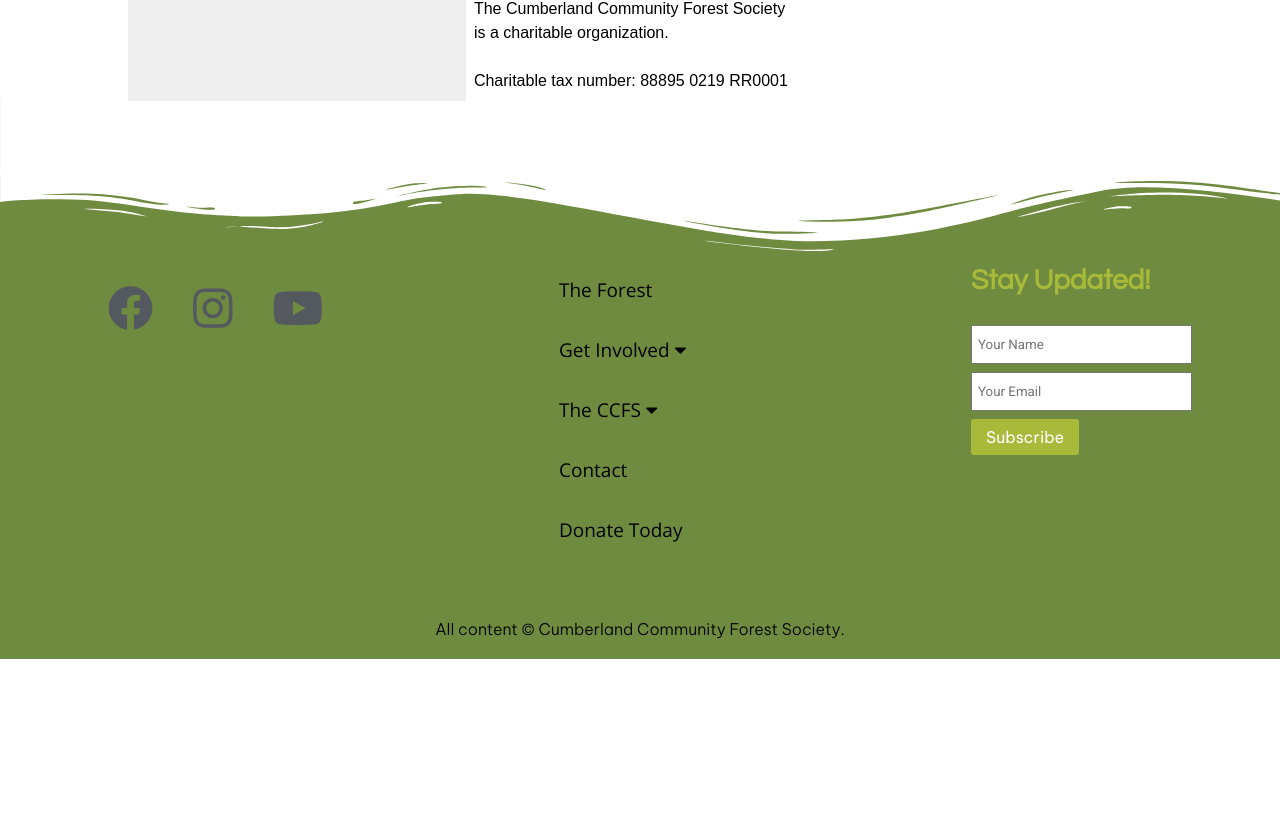
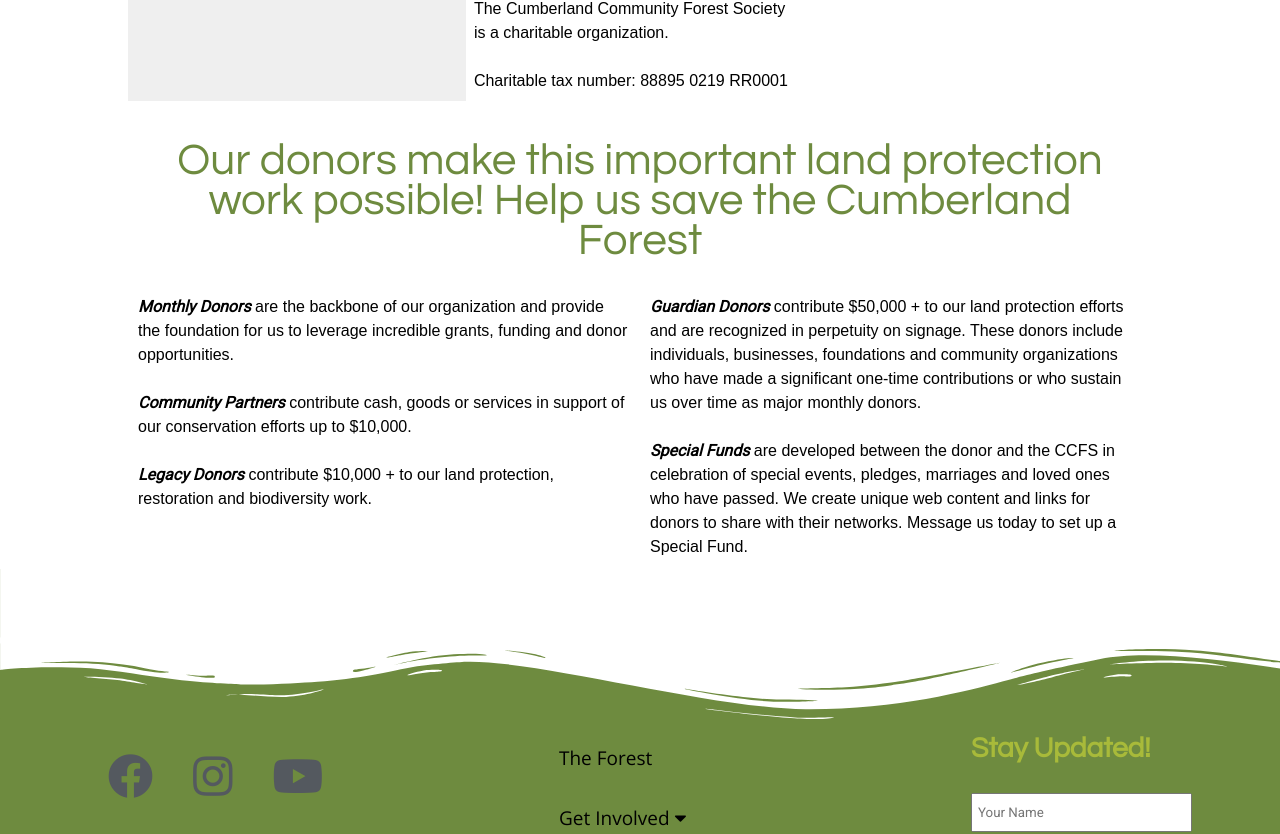
Before and after one commit to Maandarr/Capstone-CCFS, a React (Create React App) app: page /donate in a window 1280 px wide. Shown: the part 2011-2845 px from the top of the page. Before the commit the page ends 2670 px from the top, so only its background shows below. Built offline with nearby package versions, Linux system fonts and the light colour scheme.

Commit message:
Add donors section with two column grid. Apply green color and enlarge font size of heading

```diff
--- a/src/components/css/donate.css
+++ b/src/components/css/donate.css
@@ -147,3 +147,44 @@
 .bank-transfer-wrapper {
     text-align: center;
 }
+
+.donors {
+    width: 100%;
+}
+
+.donors-container {
+    width: 80%;
+    display: flex;
+    flex-direction: column;
+    margin-left: auto;
+    margin-right: auto;
+    margin-top: 5vh;
+}
+
+.donors-info {
+    display: flex;
+    flex-direction: row;
+    width: 100%;
+}
+
+.donors-info > p {
+    margin-top: 3vh;
+    width: 50%;
+    font-family: "Be Vietnam", sans-serif;
+    line-height: 24px;
+    overflow-wrap: break-word;
+    font-size: 16px;
+    padding: 10px;
+}
+.donors-heading {
+    margin-left: auto;
+    margin-right: auto;
+    width: 95%;
+    text-align: center;
+    font-weight: 400;
+    font-family: "Questrial", sans-serif;
+    line-height: 40px;
+    overflow-wrap: break-word;
+    font-size: 44px;
+    color: #6E8B3F;
+}
--- a/src/components/pages/donate.js
+++ b/src/components/pages/donate.js
@@ -56,7 +56,7 @@ export default function Donate() {
                             Old school!
                         </p>
                         <div className="bank-transfer-wrapper">
-                        <button className='bank-transfer-form'><a href="https://www.cumberlandforest.com/backwoods/wp-content/uploads/2021/11/2021-2022-CCFS-Donor-Form.pdf">Here's the Bank Transfer Form</a></button>
+                            <button className='bank-transfer-form'><a href="https://www.cumberlandforest.com/backwoods/wp-content/uploads/2021/11/2021-2022-CCFS-Donor-Form.pdf">Here's the Bank Transfer Form</a></button>
                         </div>
 
                     </div>
@@ -99,6 +99,29 @@ export default function Donate() {
                         </p>
                     </div>
                 </div>
+            </section>
+            <section className="donors">
+                <div className="donors-container">
+                    <h3 className='donors-heading'>Our donors make this important land protection work possible! Help us save the Cumberland Forest</h3>
+                    <div className="donors-info">
+                        <p>
+                            <strong><em>Monthly Donors</em></strong> are the backbone of our organization and provide the foundation for us to leverage incredible grants, funding and donor opportunities.
+                            <br />
+                            <br />
+                            <strong><em>Community Partners</em></strong> contribute cash, goods or services in support of our conservation efforts up to $10,000.
+                            <br />
+                            <br />
+                            <strong><em>Legacy Donors</em></strong> contribute $10,000 + to our land protection, restoration and biodiversity work.</p>
+                        <p>
+                            <strong><em>Guardian Donors</em></strong> contribute $50,000 + to our land protection efforts and are recognized in perpetuity on signage. These donors include individuals, businesses, foundations and community organizations who have made a significant one-time contributions or who sustain us over time as major monthly donors.
+                            <br />
+                            <br />
+                            <strong><em>Special Funds</em></strong> are developed between the donor and the CCFS in celebration of special events, pledges, marriages and loved ones who have passed. We create unique web content and links for donors to share with their networks. Message us today to set up a Special Fund.
+                        </p>
+                    </div>
+                </div>
+
+
 
             </section>
 
```
